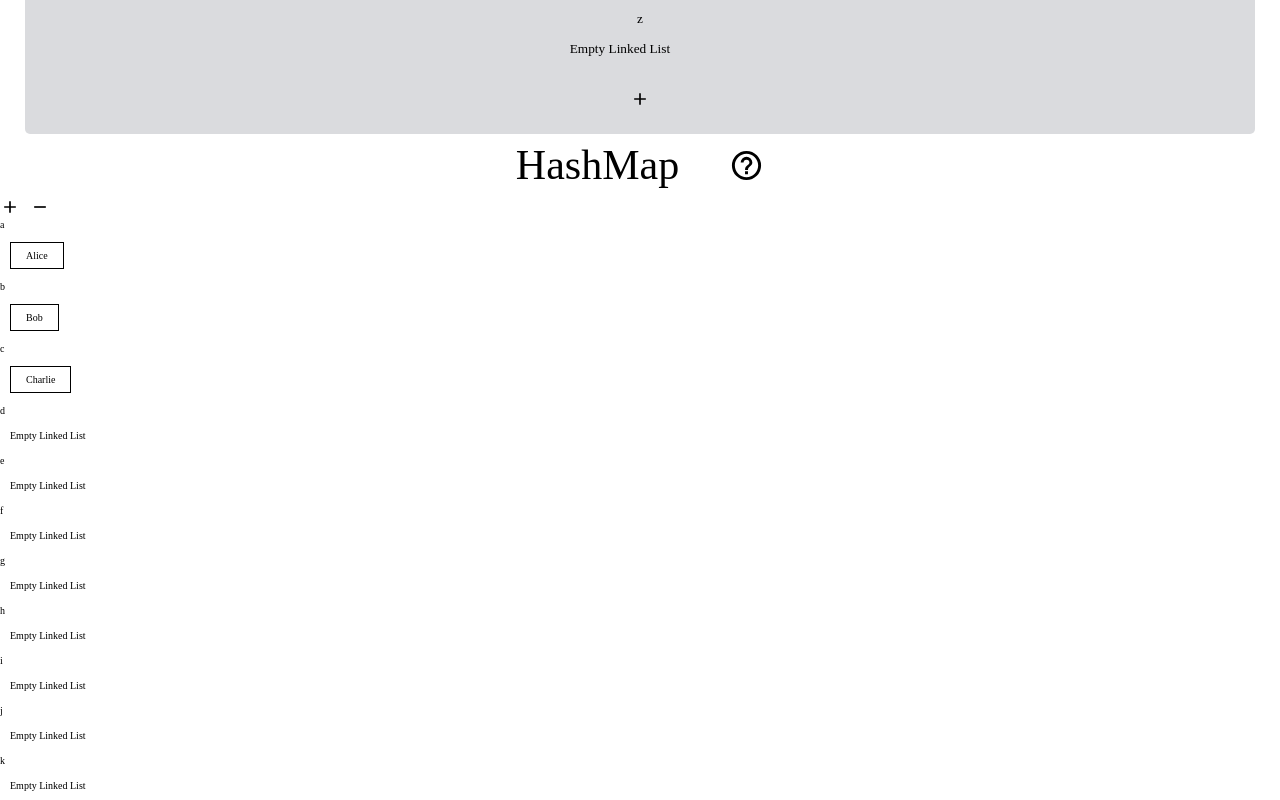
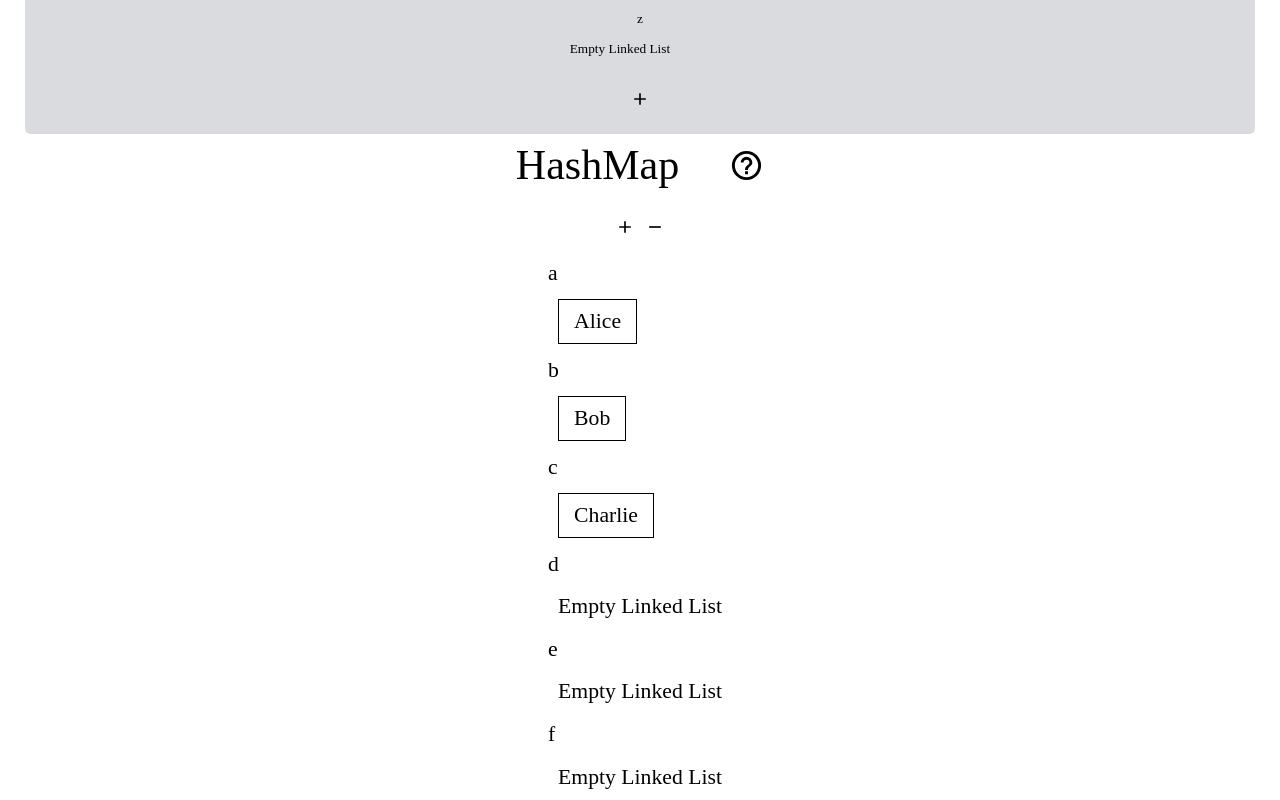
Before and after one commit to NestorNebula/dsa-visualization, a React (Vite) app: page /data-structures/hashmap in a window 1280 px wide. Shown: the part 3340-4140 px from the top of the page. Built offline with nearby package versions, Linux system fonts and the light colour scheme.

Commit message:
feat: add styles to HashMapMain page

```diff
--- a/src/pages/data-structures/hashmap/hashmap-main/HashMapMain.styles.ts
+++ b/src/pages/data-structures/hashmap/hashmap-main/HashMapMain.styles.ts
@@ -1,5 +1,6 @@
 import styled from 'styled-components';
+import { CommonDSAMain } from '@styles/common-styles';
 
-const HashMapMain = styled.section``;
+const HashMapMain = styled(CommonDSAMain)``;
 
 export { HashMapMain };
--- a/src/pages/data-structures/hashmap/hashmap-main/HashMapMain.tsx
+++ b/src/pages/data-structures/hashmap/hashmap-main/HashMapMain.tsx
@@ -67,7 +67,7 @@ function HashMapMain({
           </>
         )}
       </OptionsList>
-      <Prototype hashMap={hashMaps[hashMap.active]} />
+      <Prototype hashMap={hashMaps[hashMap.active]} isMain />
     </S.HashMapMain>
   );
 }
```
